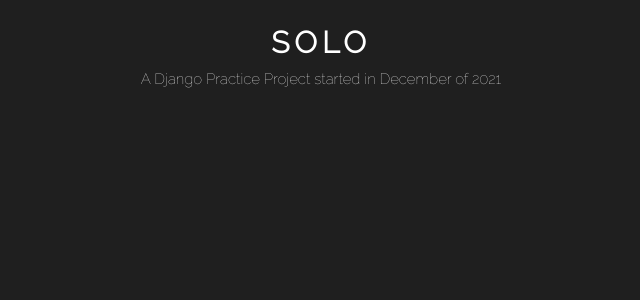
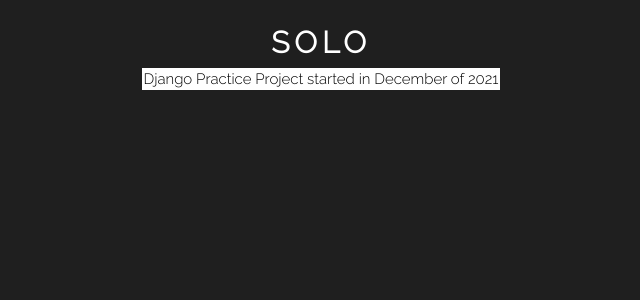
Before and after one commit to sauravDutt/solo, a Django app: page / in a window 1280 px wide. Shown: the top 300 px of the page, without its empty margins (319-959 px from the left). Run offline with Django 3.2, Linux system fonts and the light colour scheme.

Commit message:
Just added some more stuff

```diff
--- a/base/templates/base/home.html
+++ b/base/templates/base/home.html
@@ -1,7 +1,7 @@
 {% extends 'main.html' %}
 
 {% block content %}
-<h3 class="homeTimeBeing">A Django Practice Project started in December of 2021</h3>
+<h3 class="homeTimeBeing"><mark style="background-color: rgb(255, 255, 255);color: rgb(0, 0, 0); padding: 2px;"> Django Practice Project started in December of 2021 </mark></h3>
 
 
 {% endblock %}
--- a/templates/main.html
+++ b/templates/main.html
@@ -16,7 +16,6 @@
             background-color: #1f1f1f;
         }
         .mainApp {
-            width: 500px;
             margin: 0 auto;
         }
         .logo{
@@ -28,7 +27,7 @@
         .homeTimeBeing {
             font-family: 'Raleway', sans-serif;
             text-align: center;
-            font-weight: 100;
+            font-weight: 300;
             margin-top: -15px;
             font-size: 15px;
         }
```
